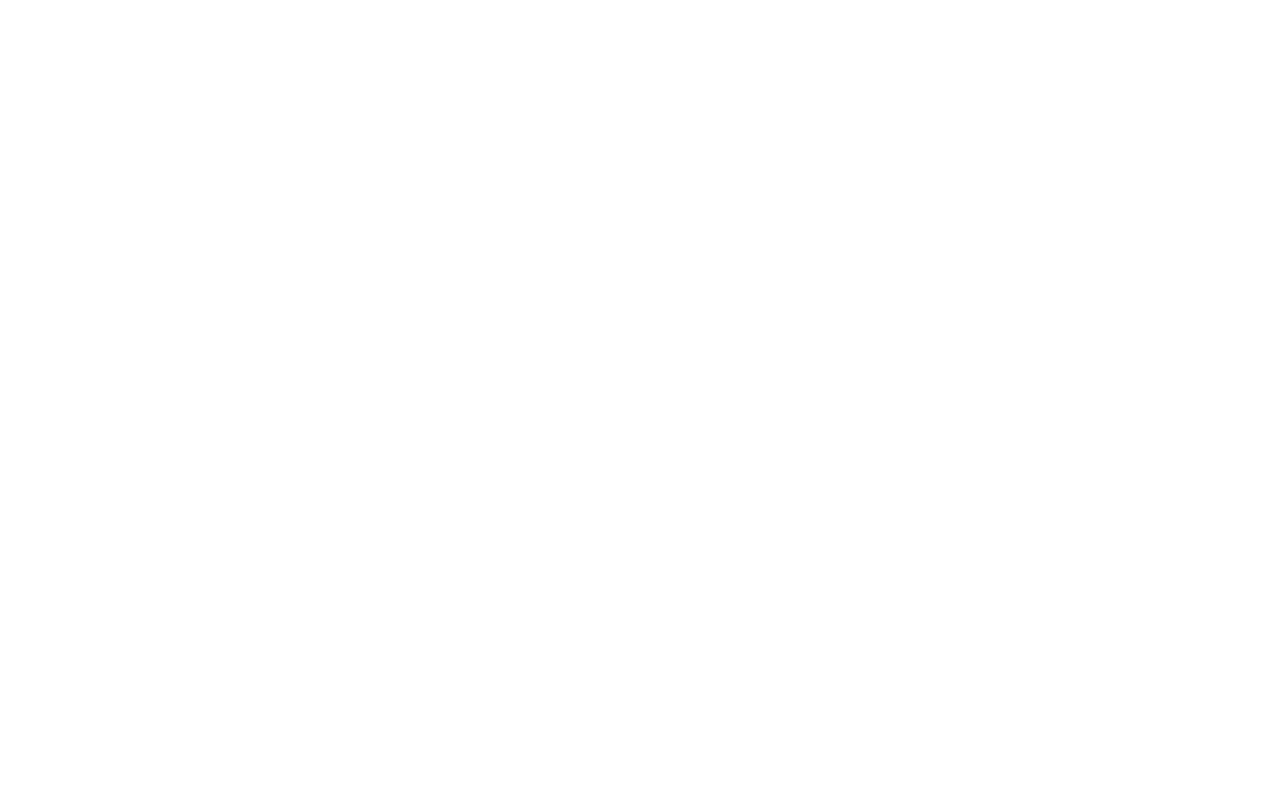
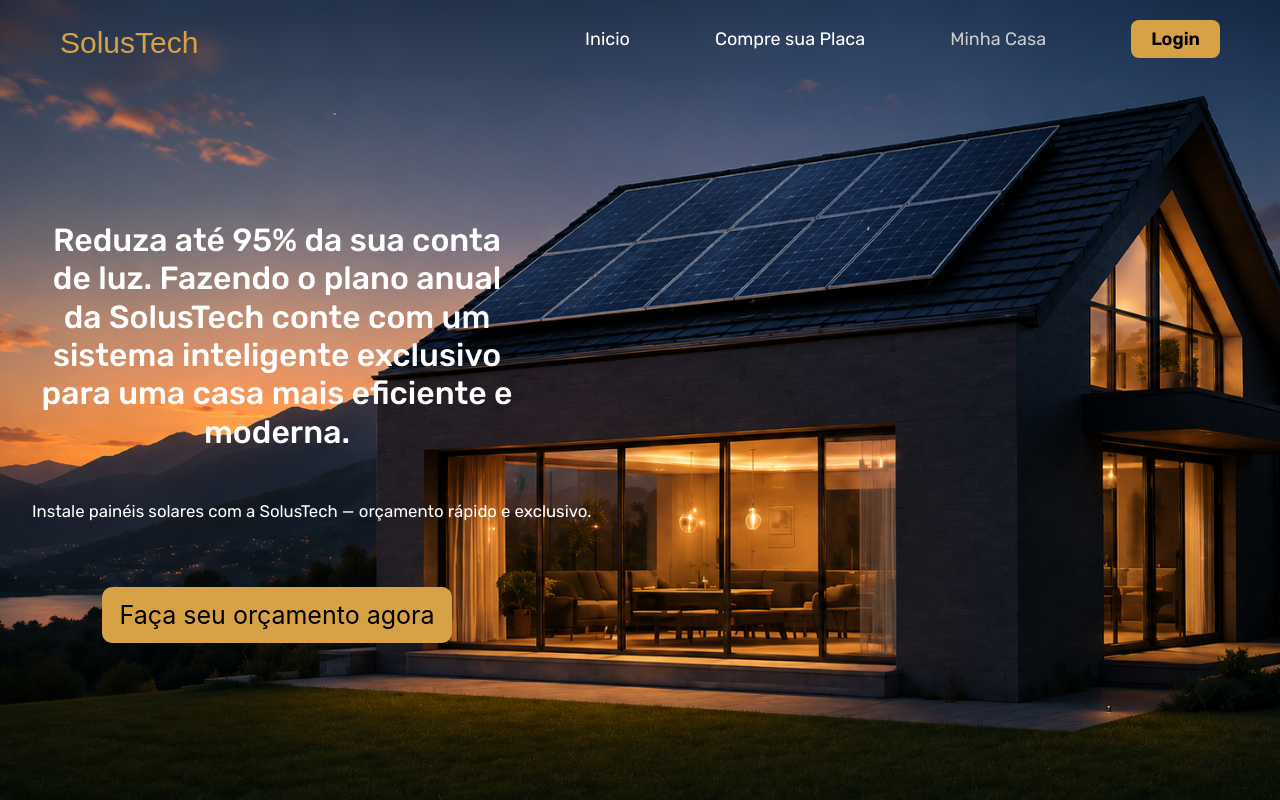
Before and after one commit to Kenjiyy11/TCC_SolusTech, a React (Vite) app in the folder SolusTech/: page / in a window 1280 px wide. Before the commit this address had no page. Shown: the top 800 px of the page. Built offline with nearby package versions, Linux system fonts and the light colour scheme.

Commit message:
local atualizado

```diff
--- a/SolusTech/package.json
+++ b/SolusTech/package.json
@@ -11,8 +11,10 @@
   },
   "dependencies": {
     "bootstrap": "^5.3.8",
+    "boxicons": "^2.1.4",
     "react": "^19.2.6",
     "react-dom": "^19.2.6",
+    "react-router": "^7.18.1",
     "react-router-dom": "^7.18.1"
   },
   "devDependencies": {
--- a/SolusTech/src/App.jsx
+++ b/SolusTech/src/App.jsx
@@ -6,9 +6,10 @@
 function App() {
   return (
     <Routes>
+      <Route path="/" element={<Solustech />} />
       <Route path="/Solustech" element={<Solustech />} />
       <Route path="/login" element={<Login />} />
-       <Route path="/Loja" element={<Loja />} />
+      <Route path="/Loja" element={<Loja />} />
     </Routes>
   )
 }
```
Also changed, not shown: 1 other file (tests, documents, lock files or other folders).
